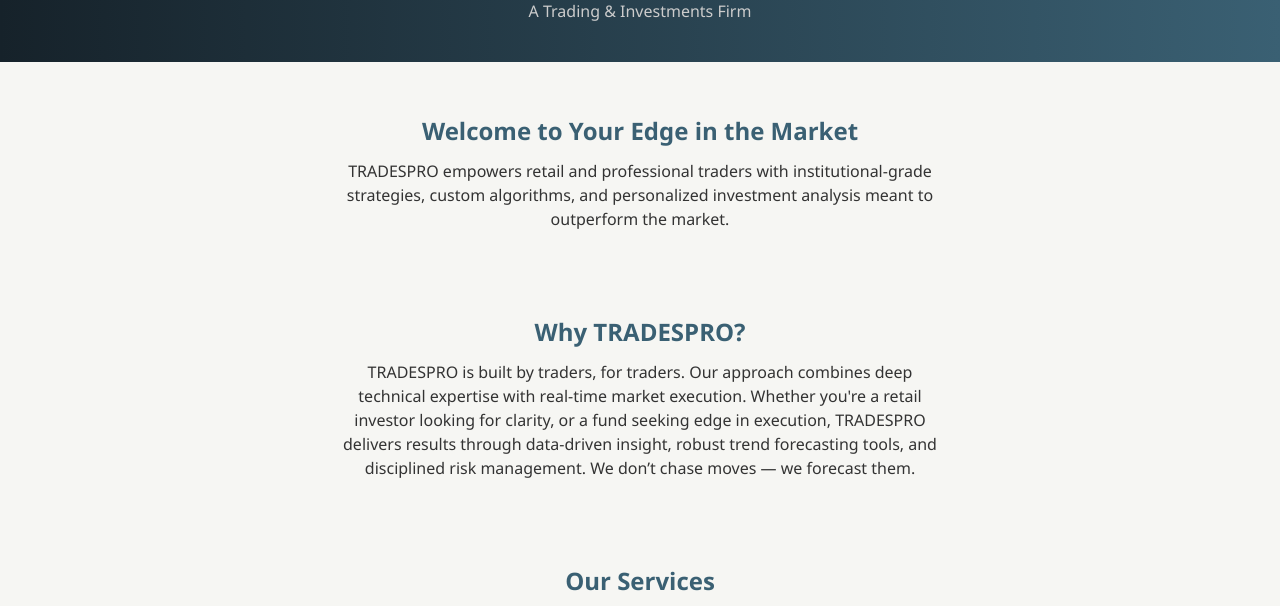
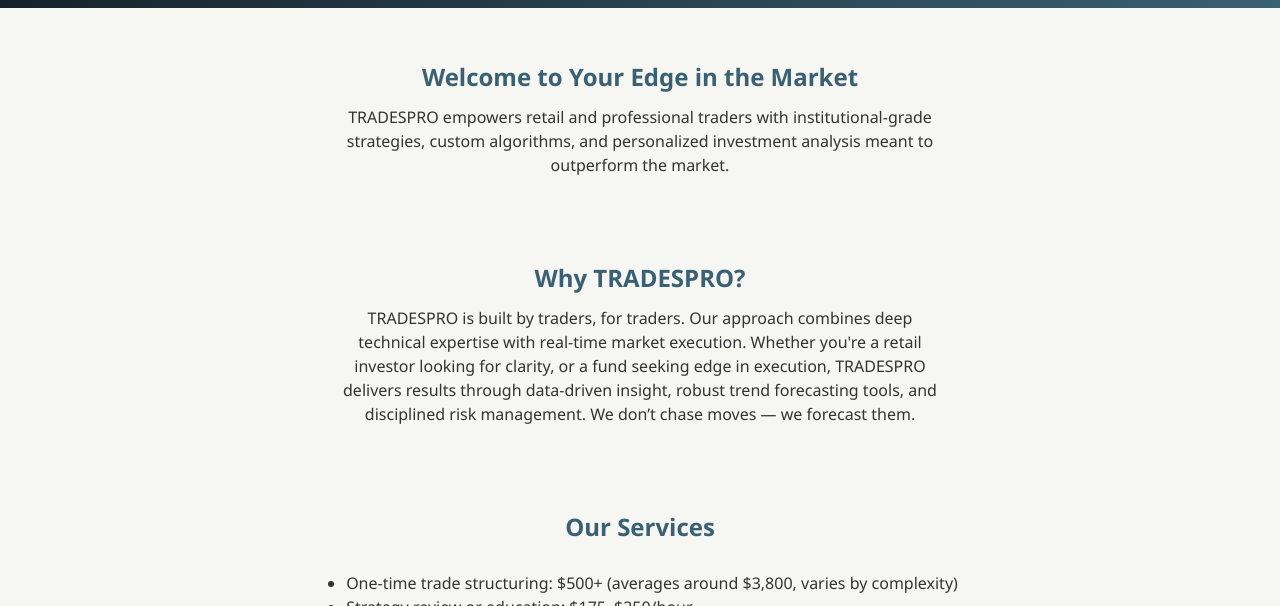
Before and after one commit to bobbyhudak/tradespro-website, a plain HTML site: page docs/index.html in a window 1280 px wide. Shown: the part 494-1100 px from the top of the page. Drawn offline with Linux system fonts and the light colour scheme.

Commit message:
Update index.html

```diff
--- a/docs/index.html
+++ b/docs/index.html
@@ -3,7 +3,7 @@
 <head>
   <meta charset="UTF-8">
   <meta name="viewport" content="width=device-width, initial-scale=1.0">
-  <title>TRADESPRO</title>
+  <title>TRADESPRO | A Trading & Investments Firm</title>
   <style>
     body {
       width: 100vw;
@@ -133,7 +133,6 @@
     <header>
       <img src="FINAL-V1.png" alt="TradesPro Logo">
       <h1>TRADESPRO</h1>
-      <p>A Trading & Investments Firm</p>
     </header>
 
     <section>
```
